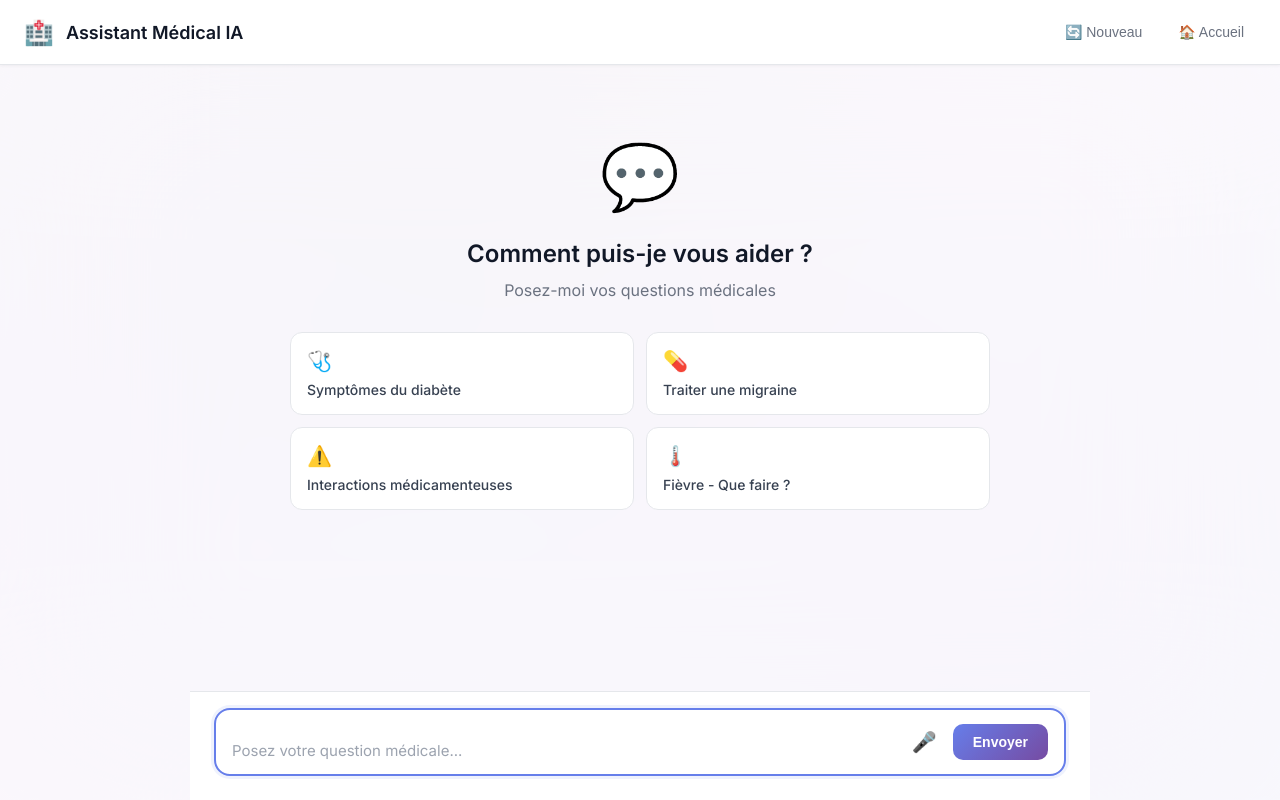
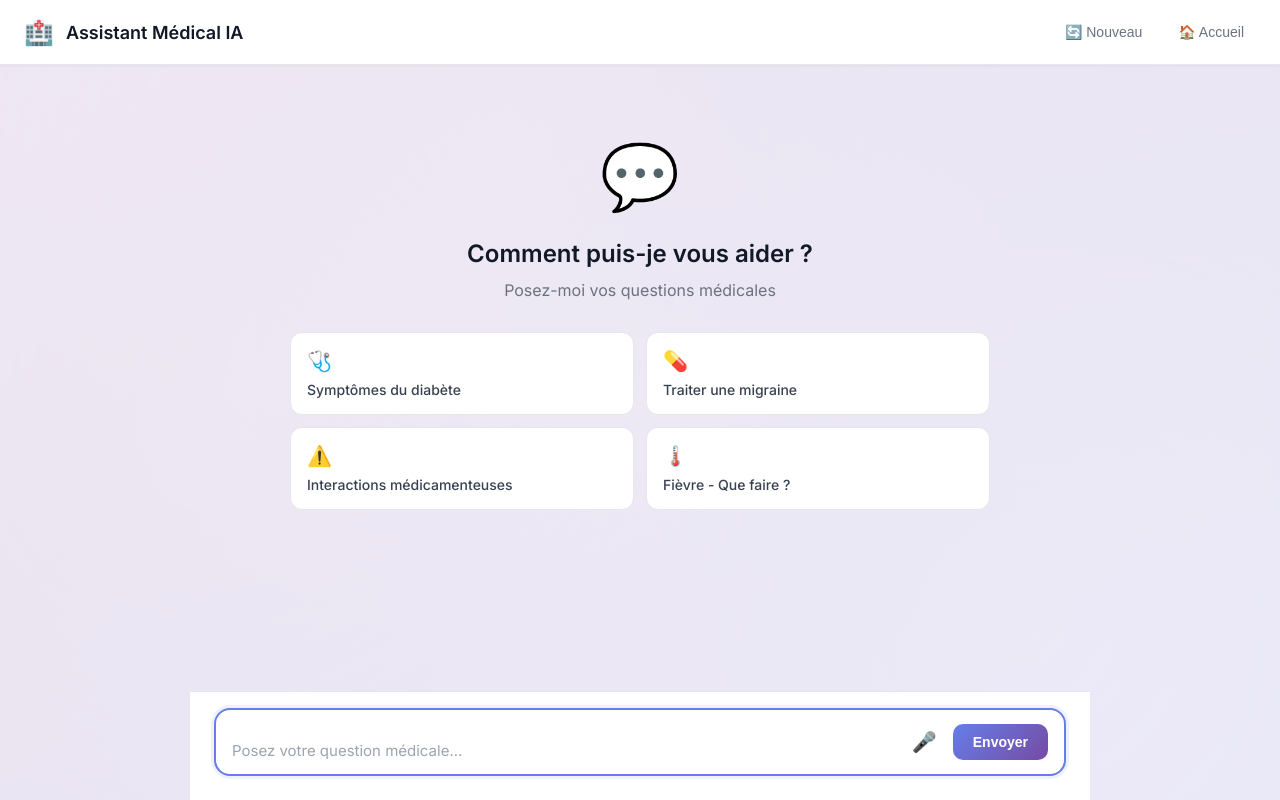
Before and after one commit to cha454/-medical-ai-assistant, a Flask app: page /chat in a window 1280 px wide. Run offline with Flask 2, Linux system fonts and the light colour scheme.

Commit message:
Fix: Fond animé plus visible avec gradient violet/bleu

```diff
--- a/templates/chat.html
+++ b/templates/chat.html
@@ -15,8 +15,8 @@
 
         body {
             font-family: 'Inter', -apple-system, BlinkMacSystemFont, sans-serif;
-            /* Fond animé avec gradient doux */
-            background: linear-gradient(-45deg, #e3f2fd, #f3e5f5, #e8f5e9, #fff3e0);
+            /* Fond animé avec gradient doux - PLUS VISIBLE */
+            background: linear-gradient(-45deg, #667eea, #764ba2, #f093fb, #4facfe);
             background-size: 400% 400%;
             animation: gradientShift 15s ease infinite;
             height: 100vh;
@@ -48,11 +48,12 @@
             width: 100%;
             height: 100%;
             background-image:
-                radial-gradient(circle at 20% 50%, rgba(33, 150, 243, 0.05) 0%, transparent 50%),
-                radial-gradient(circle at 80% 80%, rgba(156, 39, 176, 0.05) 0%, transparent 50%),
-                radial-gradient(circle at 40% 20%, rgba(76, 175, 80, 0.05) 0%, transparent 50%);
+                radial-gradient(circle at 20% 50%, rgba(255, 255, 255, 0.1) 0%, transparent 50%),
+                radial-gradient(circle at 80% 80%, rgba(255, 255, 255, 0.1) 0%, transparent 50%),
+                radial-gradient(circle at 40% 20%, rgba(255, 255, 255, 0.1) 0%, transparent 50%);
             animation: float 20s ease-in-out infinite;
             pointer-events: none;
+            z-index: 0;
         }
 
         @keyframes float {
@@ -64,7 +65,7 @@
             }
         }
 
-        /* Overlay subtil pour améliorer la lisibilité */
+        /* Overlay subtil pour améliorer la lisibilité - RÉDUIT */
         body::after {
             content: '';
             position: absolute;
@@ -72,8 +73,7 @@
             left: 0;
             width: 100%;
             height: 100%;
-            background: rgba(255, 255, 255, 0.7);
-            backdrop-filter: blur(100px);
+            background: rgba(255, 255, 255, 0.85);
             pointer-events: none;
             z-index: 0;
         }
```
